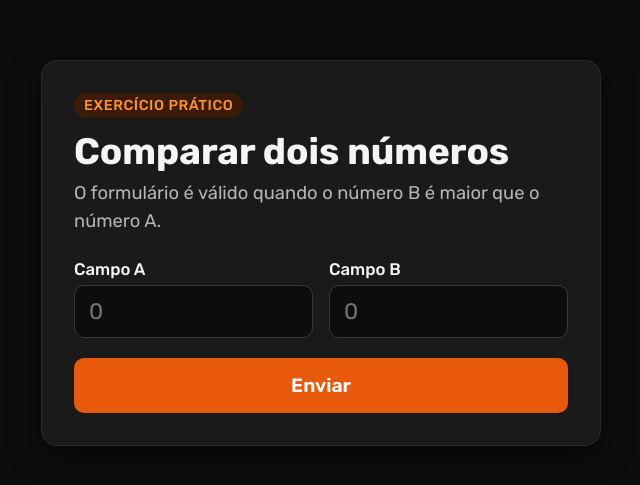
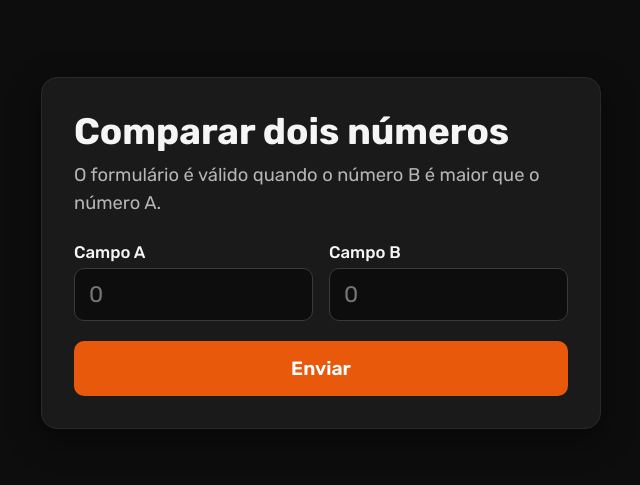
Before and after one commit to andreeerod/curso_ebac_frontend, a plain HTML site: page index.html in a window 1280 px wide. Shown: the part 147-632 px from the top of the page, without its empty margins (319-959 px from the left). Drawn offline with Linux system fonts and the light colour scheme.

Commit message:
Remove selo do cabeçalho

```diff
--- a/index.html
+++ b/index.html
@@ -12,7 +12,6 @@
 <body>
   <main class="cartao">
     <header>
-      <span class="selo">Exercício prático</span>
       <h1>Comparar dois números</h1>
       <p class="descricao">O formulário é válido quando o número B é maior que o número A.</p>
     </header>
--- a/style.css
+++ b/style.css
@@ -35,20 +35,8 @@ body {
   border: 1px solid #2a2a2a;
 }
 
-.selo {
-  display: inline-block;
-  padding: 4px 10px;
-  border-radius: 999px;
-  background: #3a1a08;
-  color: #ff922b;
-  font-size: 0.9rem;
-  font-weight: 500;
-  letter-spacing: 0.04em;
-  text-transform: uppercase;
-}
-
 h1 {
-  margin: 12px 0 6px;
+  margin: 0 0 8px;
   font-size: 2.3rem;
   font-weight: 700;
   line-height: 1.2;
```
